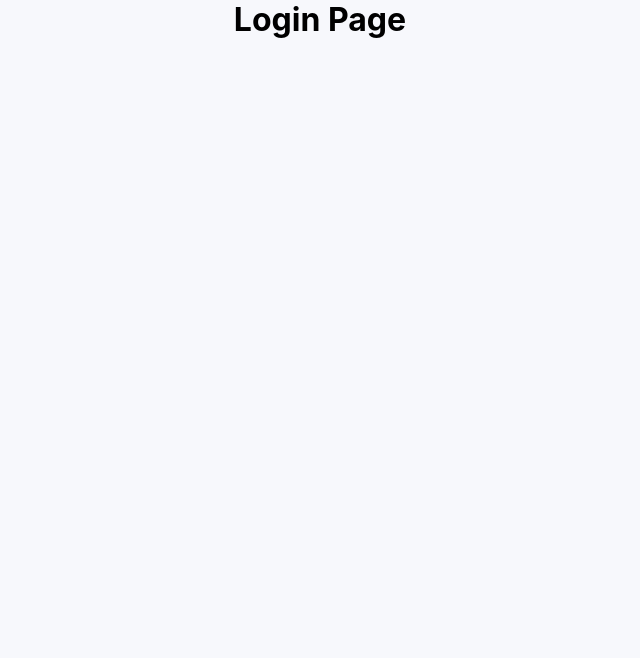
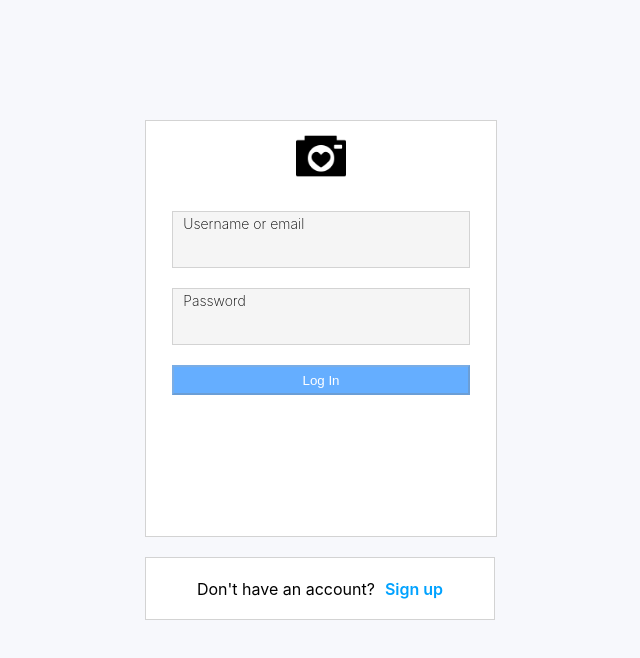
Before and after one commit to abarcaj09/IGL, a React (Create React App) app in the folder client/: page /accounts/login in a window 1280 px wide. Shown: the top 658 px of the page, without its empty margins (320-960 px from the left). Built offline with nearby package versions, Linux system fonts and the light colour scheme; the HTML template or start-up script is replaced by a standard one.

Commit message:
completed Login page and its styles

```diff
--- a/client/src/pages/Login/Login.css
+++ b/client/src/pages/Login/Login.css
@@ -0,0 +1,112 @@
+.login {
+  height: 100vh;
+  position: relative;
+  flex: 1;
+  max-width: 350px;
+}
+
+.login-container {
+  display: flex;
+  flex-direction: column;
+  height: 500px;
+  position: absolute;
+  top: 15%;
+  width: 100%;
+}
+
+.login-logoContainer {
+  height: 70px;
+  background-color: #ffff;
+  display: flex;
+  justify-content: center;
+  align-items: center;
+}
+
+.login-top {
+  width: 100%;
+  height: 415px;
+  border: 1px solid #d3d3d3;
+}
+
+.login-logo {
+  object-fit: contain;
+  height: 50px;
+  width: 50px;
+}
+
+.login-form {
+  background-color: #ffff;
+  height: 345px;
+  display: flex;
+  justify-content: center;
+}
+
+.login-form > form {
+  width: 85%;
+}
+
+.login-input {
+  display: flex;
+  flex-direction: column;
+  border: 1px solid #d3d3d3;
+  position: relative;
+  margin: 20px 0px;
+}
+
+.login-input > input {
+  border: none;
+  background-color: #f5f5f5;
+  padding: 10px;
+  outline-width: 0;
+}
+
+.login-input > label {
+  background-color: #f5f5f5;
+  padding-left: 10px;
+  padding-top: 3px;
+  font-weight: 200;
+  font-size: 14px;
+}
+
+.login-button {
+  width: 100%;
+  background-color: #007aff;
+  color: #ffff;
+  height: 30px;
+}
+
+.login-button:hover:enabled {
+  cursor: pointer;
+}
+
+.login-button:disabled {
+  opacity: 0.6;
+}
+
+.login-bottom {
+  margin-top: 20px;
+  background-color: #ffff;
+  height: 70px;
+  display: flex;
+  justify-content: center;
+  align-items: center;
+  border: 1px solid #d3d3d3;
+}
+
+.login-registerLink {
+  text-decoration: none;
+  font-weight: 600;
+  color: rgb(0, 162, 255);
+  padding-left: 10px;
+}
+
+.login-error {
+  margin-top: 15px;
+  max-width: 100%;
+  overflow-y: auto;
+  text-align: center;
+}
+
+.login-error > h3 {
+  color: #ff0000;
+}
--- a/client/src/pages/Login/Login.js
+++ b/client/src/pages/Login/Login.js
@@ -1,10 +1,80 @@
 import "./Login.css";
-import React from "react";
+import React, { useState } from "react";
+import { Link } from "react-router-dom";
+import { login } from "../../reducers/authReducer";
+import { useDispatch, useSelector } from "react-redux";
 
 const Login = () => {
+  const dispatch = useDispatch();
+  const error = useSelector(({ auth }) => {
+    return auth.error;
+  });
+
+  const [account, setAccount] = useState("");
+  const [password, setPassword] = useState("");
+
+  const onSubmit = (e) => {
+    e.preventDefault();
+    dispatch(login({ account, password }));
+  };
+
   return (
     <div className="login">
-      <h1>Login Page</h1>
+      <div className="login-container">
+        <div className="login-top">
+          <div className="login-logoContainer">
+            <img className="login-logo" src="/igl-logo.png" alt="logo" />
+          </div>
+
+          <div className="login-form">
+            <form onSubmit={onSubmit}>
+              <div className="login-input">
+                <label>Username or email</label>
+                <input
+                  type="text"
+                  name="account"
+                  value={account}
+                  onChange={(e) => setAccount(e.target.value)}
+                  autoFocus
+                />
+              </div>
+
+              <div className="login-input">
+                <label>Password</label>
+                <input
+                  type="password"
+                  name="password"
+                  value={password}
+                  onChange={(e) => setPassword(e.target.value)}
+                />
+              </div>
+
+              <button
+                className="login-button"
+                disabled={!account || password.length < 6}
+                type="submit"
+              >
+                Log In
+              </button>
+
+              {error && (
+                <div className="login-error">
+                  <h3>{error}</h3>
+                </div>
+              )}
+            </form>
+          </div>
+        </div>
+
+        <div className="login-bottom">
+          <p>
+            Don't have an account?
+            <Link to="/accounts/register" className="login-registerLink">
+              Sign up
+            </Link>
+          </p>
+        </div>
+      </div>
     </div>
   );
 };
```
